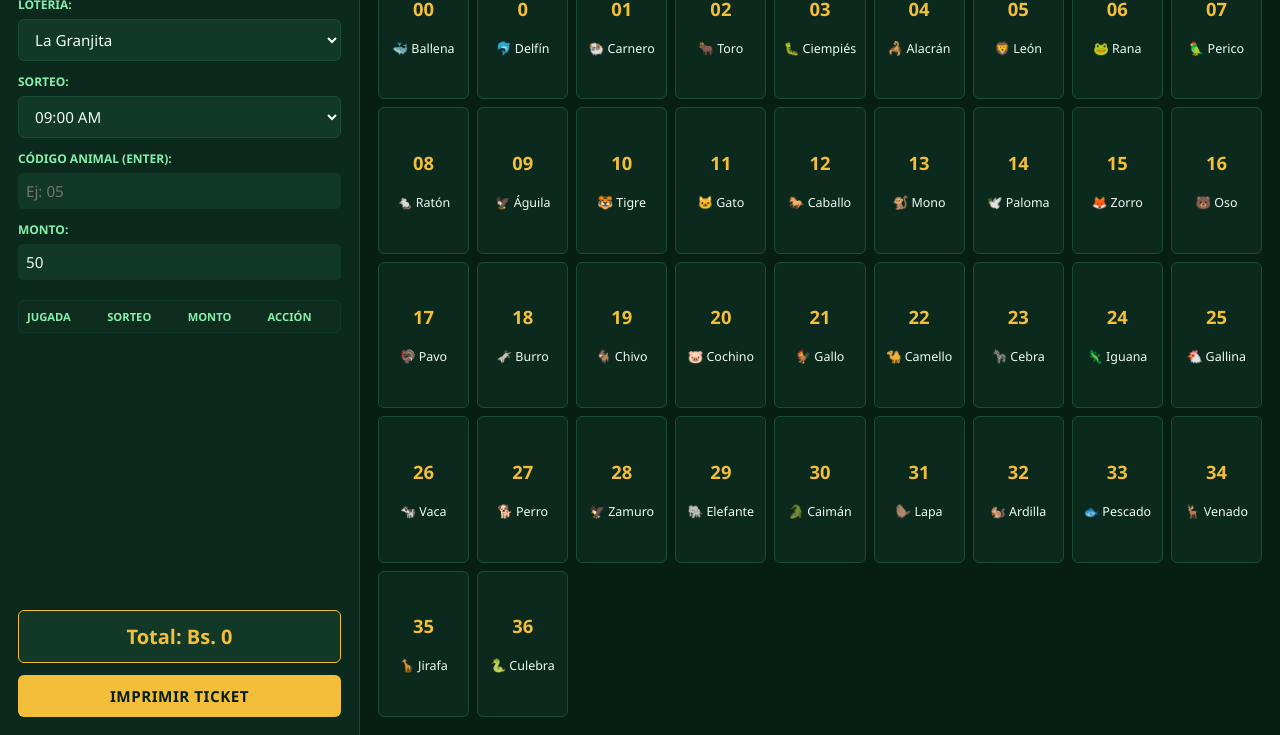
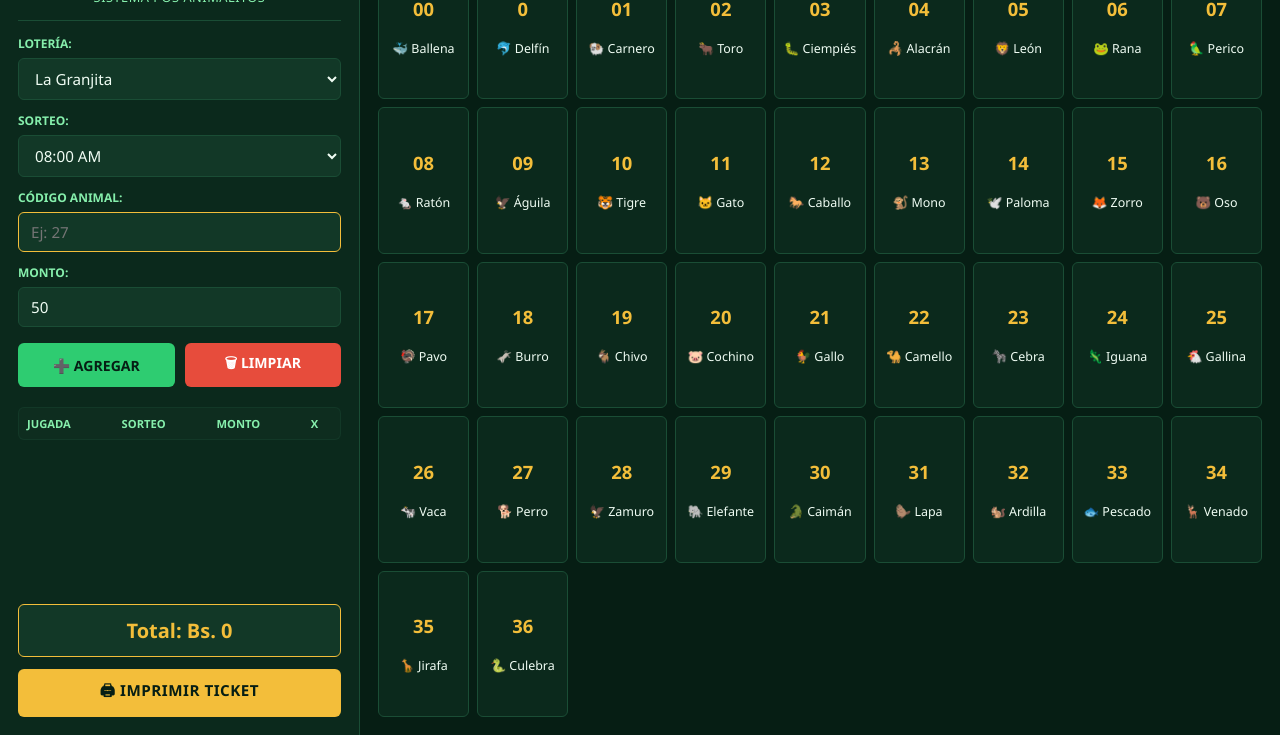
Before and after one commit to aggoldenking-sudo/GoldenKing, a plain HTML site: page index.html in a window 1280 px wide. Shown: the part 65-800 px from the top of the page. Drawn offline with Linux system fonts and the light colour scheme.

Commit message:
Update index.html

```diff
--- a/index.html
+++ b/index.html
@@ -1,47 +1,193 @@
 <!DOCTYPE html>
 <html lang="es">
+
 <head>
+
     <meta charset="UTF-8">
-    <title>Golden King POS</title>
+    <meta name="viewport" content="width=device-width, initial-scale=1.0">
+
+    <title>👑 Golden King POS</title>
+
     <link rel="stylesheet" href="style.css">
+
 </head>
+
+
 <body>
+
+
 <aside class="sidebar">
-        <h2>Golden King POS</h2>
 
-        <label>Lotería:</label>
-        <select id="loteriaSelect" onchange="window.App.renderMatriz()">
-            <option value="Granjita">La Granjita</option>
-            <option value="Guacharo">Guacharo Activo</option>
-            <option value="LottoActivo">Lotto Activo</option>
-            <option value="SelvaPlus">Selva Plus</option>
+
+    <h2>👑 GOLDEN KING</h2>
+
+    <p class="subtitulo">
+        Sistema POS Animalitos
+    </p>
+
+
+    <hr>
+
+
+    <label>LOTERÍA:</label>
+
+    <select
+    id="loteriaSelect"
+    onchange="window.App.renderMatriz()">
+
+        <option value="Granjita">
+            La Granjita
+        </option>
+
+        <option value="Guacharo">
+            Guácharo Activo
+        </option>
+
+        <option value="LottoActivo">
+            Lotto Activo
+        </option>
+
+        <option value="SelvaPlus">
+            Selva Plus
+        </option>
+
     </select>
 
-        <label>Sorteo:</label>
+
+
+    <label>SORTEO:</label>
+
     <select id="horarioSelect">
-            <option value="09:00 AM">09:00 AM</option><option value="10:00 AM">10:00 AM</option>
-            <option value="11:00 AM">11:00 AM</option><option value="12:00 PM">12:00 PM</option>
+
+        <option value="08:00 AM">08:00 AM</option>
+        <option value="09:00 AM">09:00 AM</option>
+        <option value="10:00 AM">10:00 AM</option>
+        <option value="11:00 AM">11:00 AM</option>
+        <option value="12:00 PM">12:00 PM</option>
+
+        <option value="01:00 PM">01:00 PM</option>
+        <option value="02:00 PM">02:00 PM</option>
+        <option value="03:00 PM">03:00 PM</option>
+        <option value="04:00 PM">04:00 PM</option>
+        <option value="05:00 PM">05:00 PM</option>
+
+        <option value="06:00 PM">06:00 PM</option>
+        <option value="07:00 PM">07:00 PM</option>
+
     </select>
 
-        <label>Código Animal (Enter):</label>
-        <input type="text" id="inputRapido" placeholder="Ej: 05" style="width:100%; padding:8px; border-radius:5px; border:none;">
 
-        <label>Monto:</label>
-        <input type="number" id="montoInput" value="50" style="width:100%; padding:8px; border-radius:5px; border:none;">
+
+    <label>CÓDIGO ANIMAL:</label>
+
+    <input
+    type="text"
+    id="inputRapido"
+    maxlength="2"
+    placeholder="Ej: 27">
+
+
+
+    <label>MONTO:</label>
+
+    <input
+    type="number"
+    id="montoInput"
+    value="50"
+    min="1">
+
+
+
+    <div class="acciones">
+
+        <button
+        id="agregarBtn"
+        onclick="window.App.agregarSeleccion()">
+
+            ➕ AGREGAR
+
+        </button>
+
+
+
+        <button
+        id="limpiarBtn"
+        onclick="window.App.limpiarTodo()">
+
+            🗑 LIMPIAR
+
+        </button>
+
+
+    </div>
+
+
+
 
     <table id="ticketTable">
-            <thead><tr><th>Jugada</th><th>Sorteo</th><th>Monto</th><th>Acción</th></tr></thead>
-            <tbody></tbody>
+
+
+        <thead>
+
+            <tr>
+
+                <th>Jugada</th>
+                <th>Sorteo</th>
+                <th>Monto</th>
+                <th>X</th>
+
+            </tr>
+
+        </thead>
+
+
+        <tbody>
+
+        </tbody>
+
+
     </table>
 
-        <h3 id="totalDisplay">Total: 0</h3>
-        <button class="print-btn" onclick="window.print()">IMPRIMIR TICKET</button>
+
+
+    <h3 id="totalDisplay">
+
+        Total: Bs. 0
+
+    </h3>
+
+
+
+    <button
+    class="print-btn"
+    onclick="window.print()">
+
+        🖨 IMPRIMIR TICKET
+
+    </button>
+
+
+
 </aside>
 
-    <main class="grid-panel" id="matrizAnimalitos"></main>
+
+
+
+<main
+class="grid-panel"
+id="matrizAnimalitos">
+
+</main>
+
+
+
+
 
 <script src="js/loterias.js"></script>
-    <script src="js/impresion.js"></script>
+
 <script src="js/app.js"></script>
+
+
 </body>
+
 </html>
```
Lines whose indentation alone changed are shown as unchanged.
